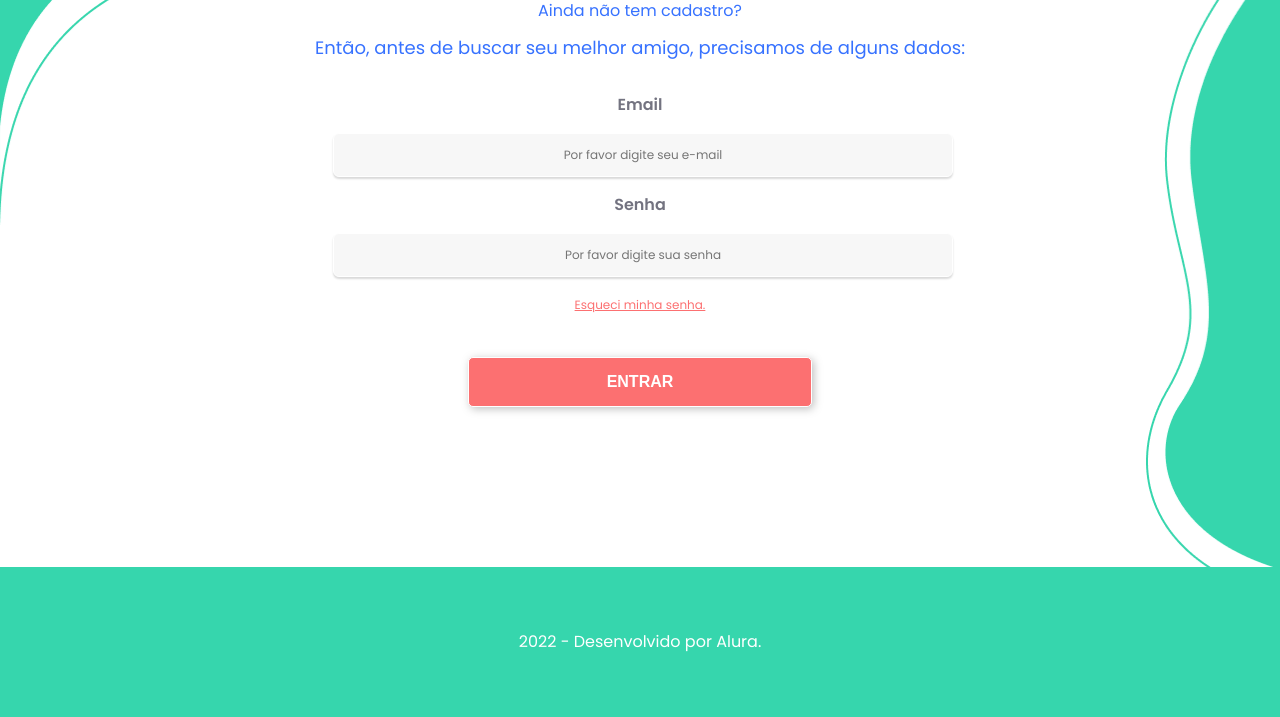
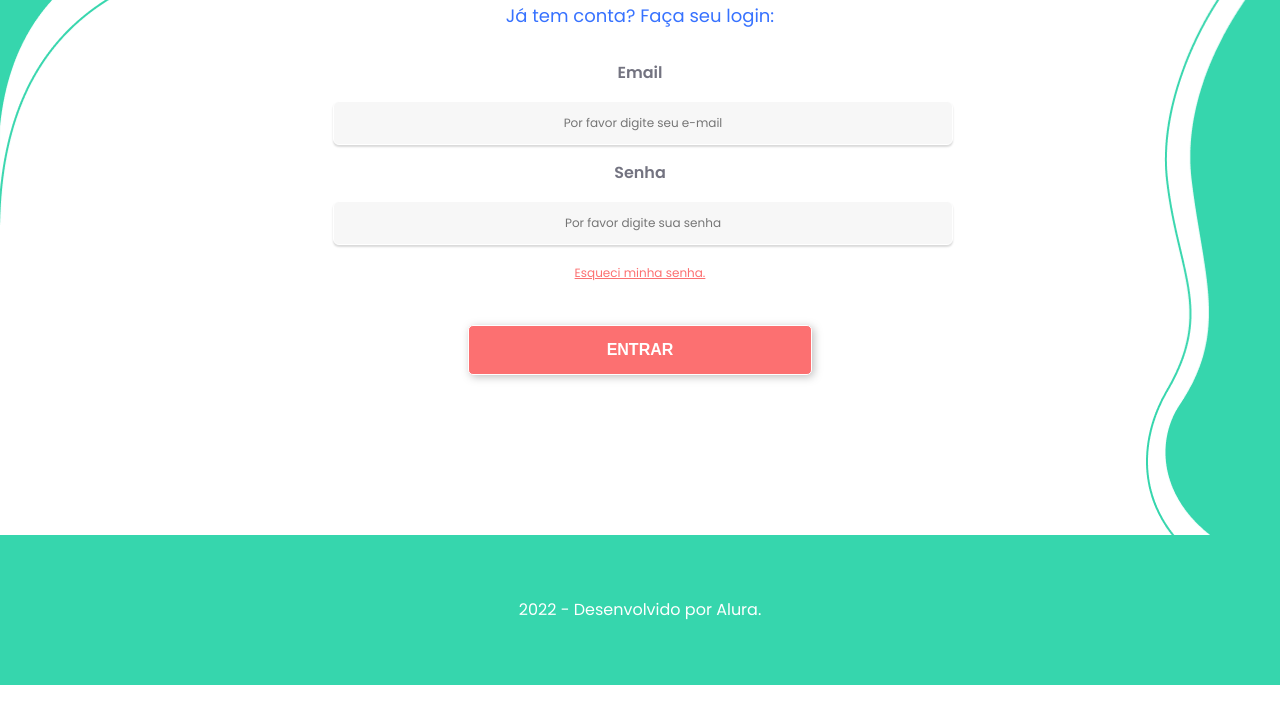
Before and after one commit to devguimaraes/AdoPet, a website: page login.html in a window 1280 px wide. Shown: the part 243-960 px from the top of the page. After the commit the page ends 928 px from the top, so only its background shows below. Drawn offline with Linux system fonts and the light colour scheme; files whose address does not match are found by name.

Commit message:
:lipstick: feat: Acerto do paragrafo

```diff
--- a/login.html
+++ b/login.html
@@ -36,8 +36,8 @@
 			<div class="container-img">
 				<img src="./assets/img/logo-azul-mobile.svg" alt="logotipo Adotpet">
 			</div>
-			<h3 class="sessao__titulo--cadastro">Ainda não tem cadastro?</h3>
-			<p class="sessao__paragrafo">Então, antes de buscar seu melhor amigo, precisamos de alguns dados:</p>
+
+			<p class="sessao__paragrafo">Já tem conta? Faça seu login:</p>
 			<div class="sessao-principal__formulario">
 				<form action="" class="formulario__cadastro">
 
```
